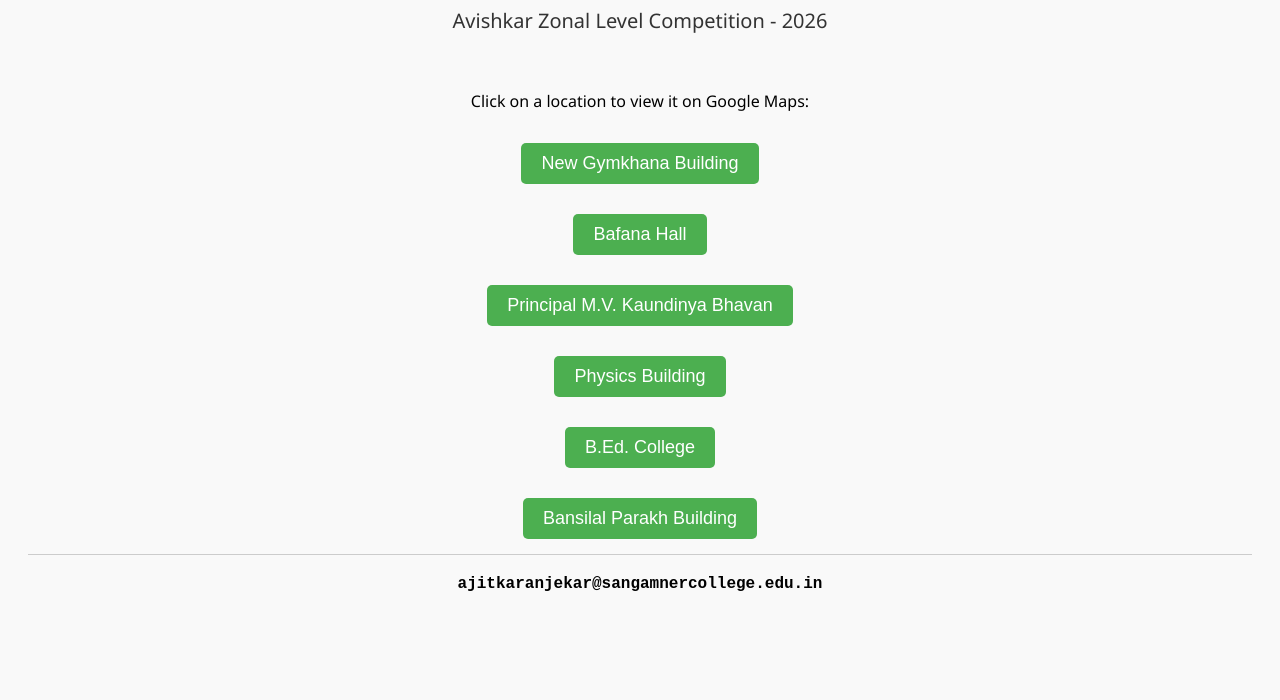
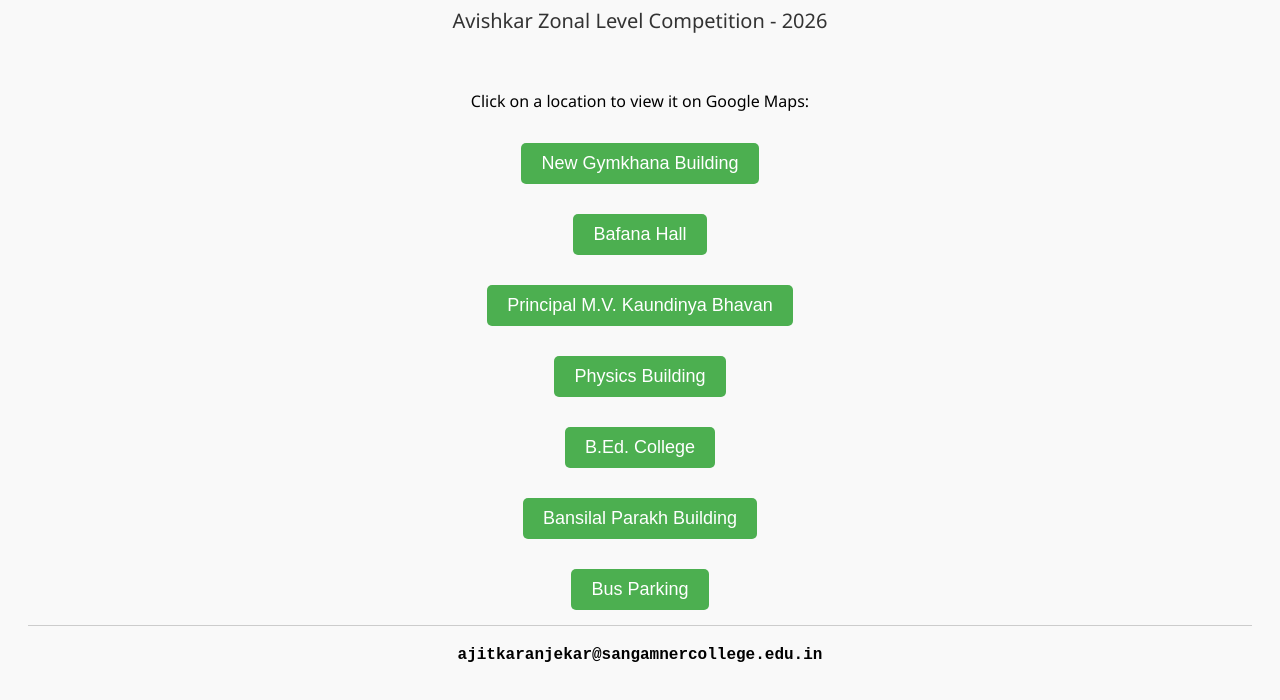
Before and after one commit to sangamnerqc/avishkar_sangamnercollege_venues, a plain HTML site: page index.html in a window 1280 px wide. Shown: the part 328-1028 px from the top of the page. Before the commit the page ends 989 px from the top, so only its background shows below. Drawn offline with Linux system fonts and the light colour scheme.

Commit message:
index.html

```diff
--- a/index.html
+++ b/index.html
@@ -86,7 +86,7 @@
     <button class="location-button" onclick="window.open('https://maps.app.goo.gl/2w2XcQQ86qdBnd2C9', '_blank')">Physics Building </button>
      <button class="location-button" onclick="window.open('https://maps.app.goo.gl/U2sAAvGVjfTWSW6B6', '_blank')">B.Ed. College  </button>
     <button class="location-button" onclick="window.open('https://maps.app.goo.gl/ECoSnGMh2tsADrDf6', '_blank')">Bansilal Parakh Building </button>
-
+     <button class="location-button" onclick="window.open('https://maps.app.goo.gl/bXXvLQpfKWhApphu9', '_blank')"> Bus Parking </button>
 
     <footer>
          ajitkaranjekar@sangamnercollege.edu.in
```
